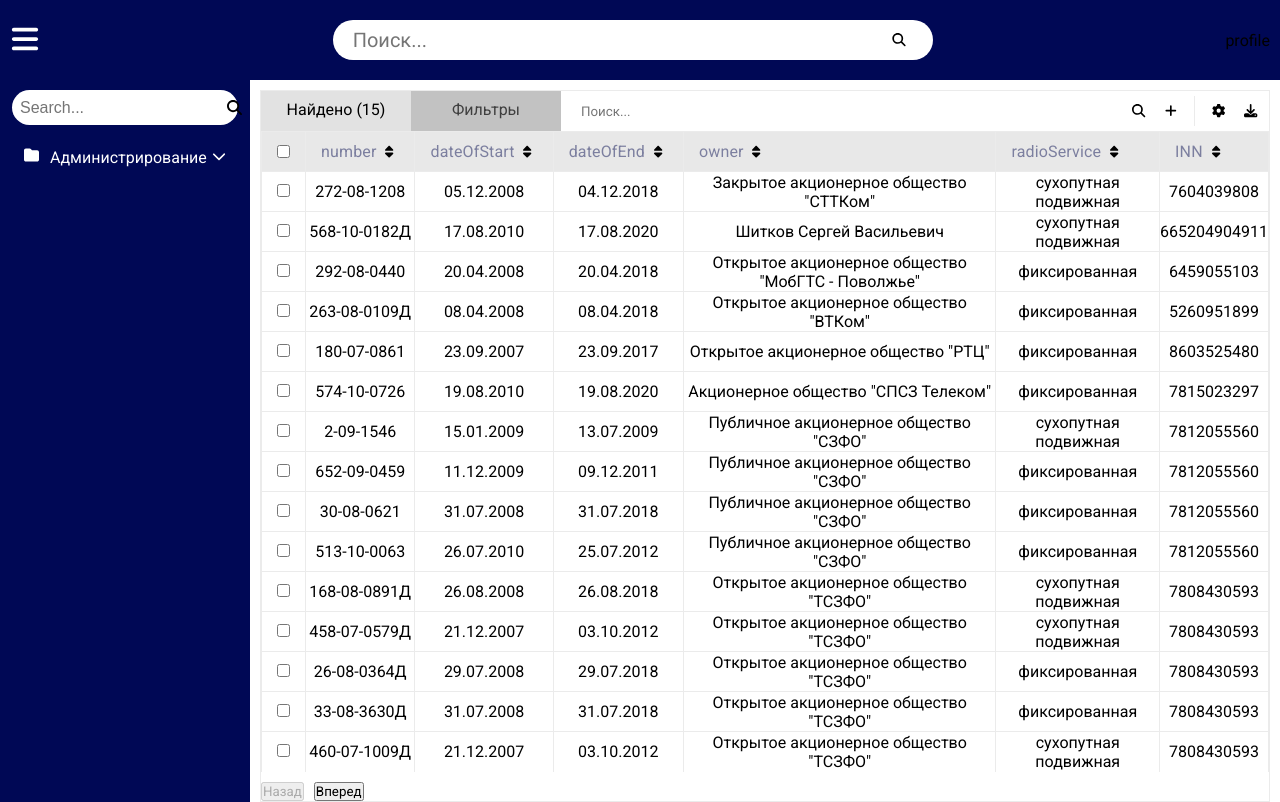
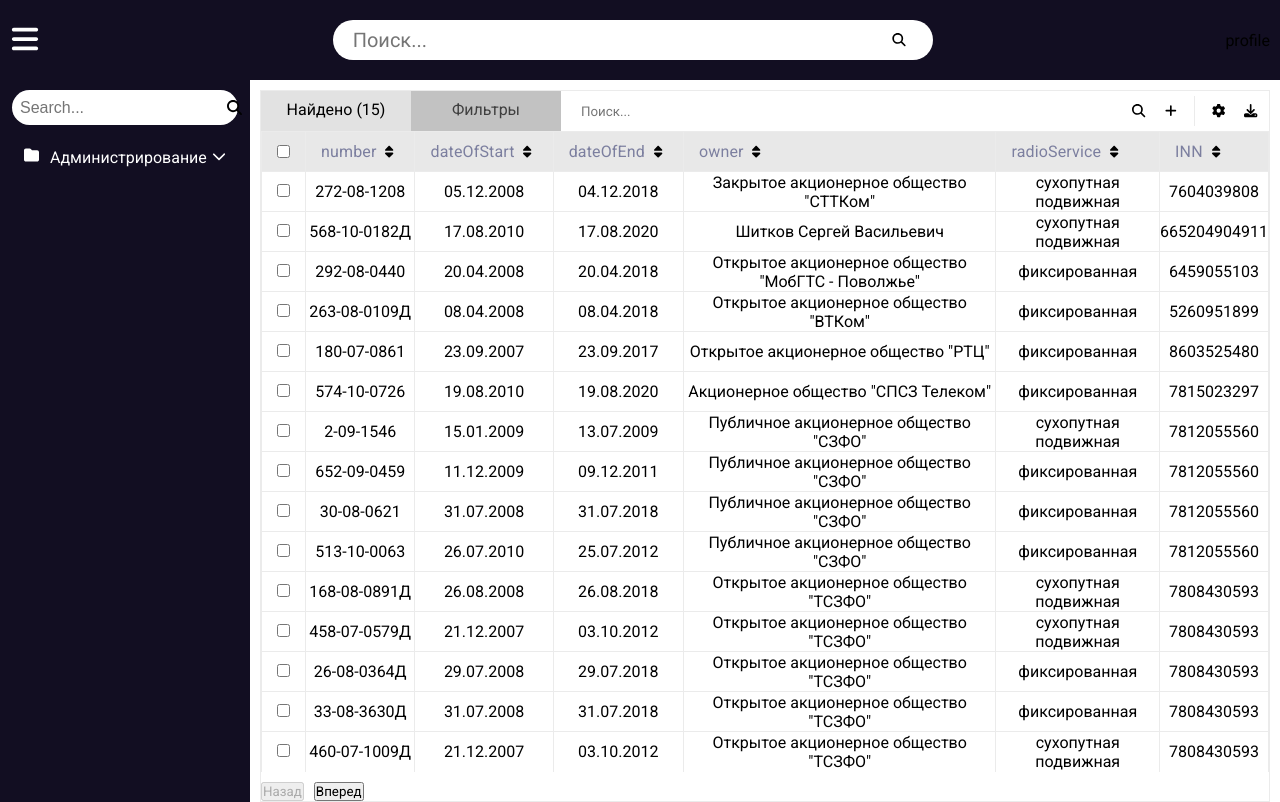
Before and after one commit to plamyaa/grfc-frontend, a Vue app: page /#/ in a window 1280 px wide. Both pictures are taken after a click on the button 25 px from the left and 40 px from the top of the page. Built offline with nearby package versions, Linux system fonts and the light colour scheme.

Commit message:
fix sideMenu

```diff
--- a/src/widgets/header/index.vue
+++ b/src/widgets/header/index.vue
@@ -33,7 +33,7 @@ const toggleMenu = () => store.commit(menuModel.mutations.toggleMenu);
 <style lang="scss" scoped>
 .header {
   display: flex;
-  background-color: #000855;
+  background-color: #120E22;
   height: 80px;
   padding: 0 10px;
   justify-content: space-between;
--- a/src/widgets/sideBar/ui/index.vue
+++ b/src/widgets/sideBar/ui/index.vue
@@ -65,7 +65,7 @@ const menuState = computed(() => store.getters[menuModel.getters.useMenu]);
     display: none;
   }
   width: 60px;
-  background-color: #000855;
+  background-color: #120E22;
   display: flex;
   flex-direction: column;
   &__button {
--- a/src/widgets/sideMenu/fakeMenu.ts
+++ b/src/widgets/sideMenu/fakeMenu.ts
@@ -2,7 +2,9 @@ export const fakeMenu = [
   {
     name: 'Администрирование',
     children: [
-      { name: 'Пользователи' },
+      {
+        name: 'Пользователи',
+      },
       {
         name: 'Запросы',
         children: [
@@ -13,8 +15,13 @@ export const fakeMenu = [
         ],
       },
       {
+
         name: 'Периодические операции',
-        children: [{ name: 'Системные задания' }],
+        children: [
+          {
+            name: 'Системные задания',
+          },
+        ],
       },
       {
         name: 'Настройки',
--- a/src/widgets/sideMenu/foldersMenu.vue
+++ b/src/widgets/sideMenu/foldersMenu.vue
@@ -2,11 +2,12 @@
 export default { name: 'folders-menu' };
 </script>
 <script setup lang="ts">
-import { computed, ref, reactive, defineProps } from 'vue';
+import { computed, ref, defineProps } from 'vue';
+import { IFoldersChildren } from './sideMenu.vue';
 
 interface Props {
   name: string;
-  children: any;
+  children?: IFoldersChildren[];
 }
 const props = defineProps<{ item: Props }>();
 
@@ -34,7 +35,7 @@ const isFolder = computed(() => {
         <div>
           <i class="menu-type fa-solid fa-folder" v-if="isFolder"></i>
           <i class="menu-type fa-solid fa-file" v-else></i>
-          {{ item.name }}
+          {{ item?.name }}
         </div>
         <span v-html="sortingIcon" v-if="isFolder"></span>
       </div>
@@ -57,7 +58,6 @@ const isFolder = computed(() => {
   flex-direction: column;
   gap: 10px;
   padding: 10px 12px;
-  background-color: #000855;
 }
 .menu-type {
   margin-right: 7px;
--- a/src/widgets/sideMenu/sideMenu.vue
+++ b/src/widgets/sideMenu/sideMenu.vue
@@ -10,9 +10,9 @@ import { fakeMenu } from './fakeMenu';
 import FoldersMenu from './foldersMenu.vue';
 import { isTemplateElement } from '@babel/types';
 
-interface IFoldersChildren {
+export interface IFoldersChildren {
   name: string;
-  children?: IFoldersChildren;
+  children?: IFoldersChildren[];
 }
 const treeData = fakeMenu;
 const store = useStore();
@@ -21,12 +21,45 @@ const searchFolder = ref('');
 const menuState = computed(() => store.getters[menuModel.getters.useMenu]);
 
 // поиск по меню
-const searchFolders = computed(() => {
-  let results = treeData.filter((item) =>
-    item.name.toLowerCase().includes(searchFolder.value.toLowerCase())
-  );
-  return results;
+// const searchFolders = computed(() => {
+//   let results = treeData.filter((item) =>
+//     item.name.toLowerCase().includes(searchFolder.value.toLowerCase())
+//   );
+//   return results;
+// });
+
+const filteredMenu = computed(() => {
+  if (!searchFolder.value) {
+    return treeData;
+  }
+  const filteredItems: IFoldersChildren[] = [];
+  filterMenu(treeData, filteredItems, searchFolder.value);
+  console.log(filteredItems);
+  return filteredItems;
 });
+
+function filterMenu(
+  items: IFoldersChildren[],
+  filteredItems: IFoldersChildren[],
+  searchQuery: string
+) {
+  for (const item of items) {
+    if (item.name.toLowerCase().includes(searchQuery.toLowerCase())) {
+      filteredItems.push(item);
+    }
+    if (item.children) {
+      const children: IFoldersChildren[] = [];
+      filterMenu(item.children, children, searchQuery);
+      if (children.length > 0) {
+        filteredItems.push({
+          ...item,
+          children,
+        });
+      }
+    }
+  }
+  return filteredItems;
+}
 </script>
 
 <template>
@@ -39,7 +72,7 @@ const searchFolders = computed(() => {
             name="seacrh"
             class="search-bar__input"
             placeholder="Search..."
-            v-model="searchFolder"
+            v-model.lazy="searchFolder"
           />
           <button name="search_button" type="submit" class="search-input__button">
             <figure class="search-bar__figure">
@@ -48,14 +81,14 @@ const searchFolders = computed(() => {
           </button>
         </div>
       </div>
-      <ul class="first-layer">
+      <li class="first-layer">
         <FoldersMenu
           class="item"
-          v-for="(item, index) in searchFolders"
+          v-for="(item, index) in filteredMenu"
           :key="index"
           :item="item"
         ></FoldersMenu>
-      </ul>
+      </li>
     </div>
   </menu>
 </template>
@@ -75,7 +108,7 @@ const searchFolders = computed(() => {
   gap: 10px;
   width: 250px;
   padding: 10px 12px;
-  background-color: #000855;
+  background-color: #120E22;
 }
 .search-bar {
   display: flex;
```
